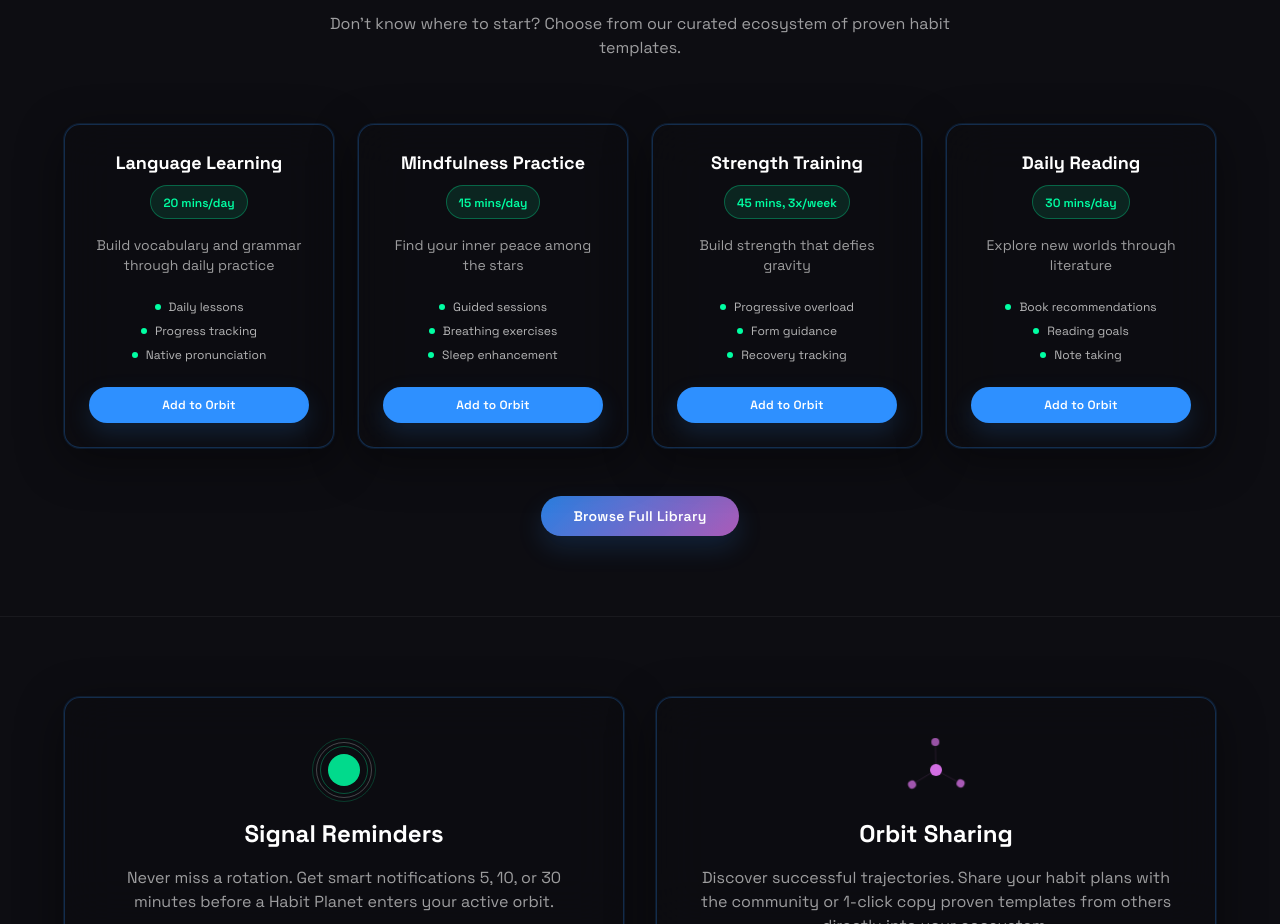
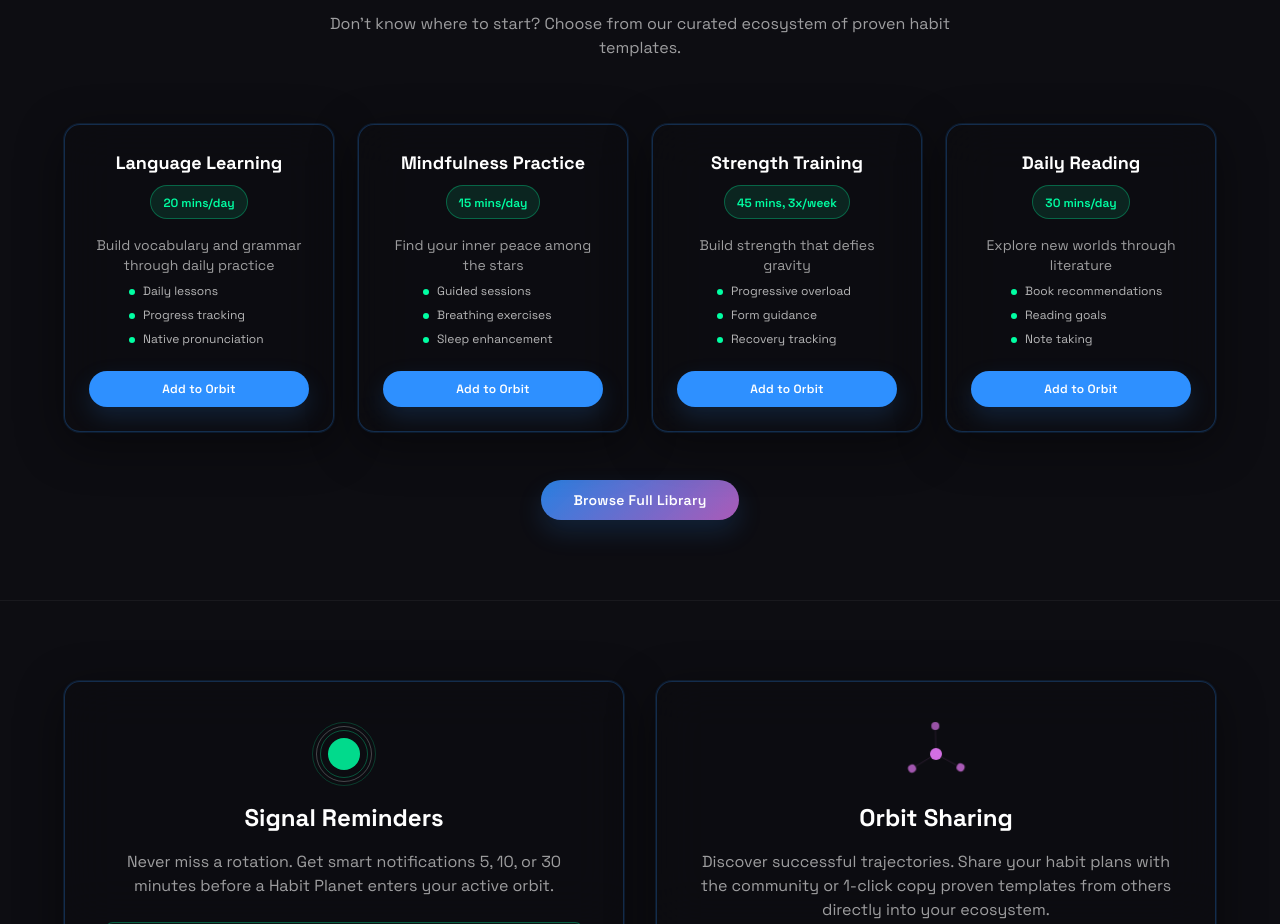
Before and after one commit to L02-bang6chia3/Orbit-landing-page, a React (Vite) app: page / in a window 1280 px wide. Shown: the part 2109-3033 px from the top of the page. Built offline with nearby package versions, Linux system fonts and the light colour scheme.

Commit message:
fix mini

```diff
--- a/src/components/HabitLibrary.jsx
+++ b/src/components/HabitLibrary.jsx
@@ -1,41 +1,41 @@
-import { motion } from "framer-motion";
-import { RevealSection, RevealItem } from "./RevealSection";
-import { HapticHoverCard } from "./HapticHoverCard";
-import { GlowButton } from "./GlowButton";
+import { motion } from 'framer-motion';
+import { RevealSection, RevealItem } from './RevealSection';
+import { HapticHoverCard } from './HapticHoverCard';
+import { GlowButton } from './GlowButton';
 
 const habitCards = [
   {
     id: 1,
-    title: "Language Learning",
-    duration: "20 mins/day",
-    description: "Build vocabulary and grammar through daily practice",
-    color: "orbit",
-    features: ["Daily lessons", "Progress tracking", "Native pronunciation"]
+    title: 'Language Learning',
+    duration: '20 mins/day',
+    description: 'Build vocabulary and grammar through daily practice',
+    color: 'orbit',
+    features: ['Daily lessons', 'Progress tracking', 'Native pronunciation'],
   },
   {
     id: 2,
-    title: "Mindfulness Practice",
-    duration: "15 mins/day",
-    description: "Find your inner peace among the stars",
-    color: "orbit",
-    features: ["Guided sessions", "Breathing exercises", "Sleep enhancement"]
+    title: 'Mindfulness Practice',
+    duration: '15 mins/day',
+    description: 'Find your inner peace among the stars',
+    color: 'orbit',
+    features: ['Guided sessions', 'Breathing exercises', 'Sleep enhancement'],
   },
   {
     id: 3,
-    title: "Strength Training",
-    duration: "45 mins, 3x/week",
-    description: "Build strength that defies gravity",
-    color: "orbit",
-    features: ["Progressive overload", "Form guidance", "Recovery tracking"]
+    title: 'Strength Training',
+    duration: '45 mins, 3x/week',
+    description: 'Build strength that defies gravity',
+    color: 'orbit',
+    features: ['Progressive overload', 'Form guidance', 'Recovery tracking'],
   },
   {
     id: 4,
-    title: "Daily Reading",
-    duration: "30 mins/day",
-    description: "Explore new worlds through literature",
-    color: "orbit",
-    features: ["Book recommendations", "Reading goals", "Note taking"]
-  }
+    title: 'Daily Reading',
+    duration: '30 mins/day',
+    description: 'Explore new worlds through literature',
+    color: 'orbit',
+    features: ['Book recommendations', 'Reading goals', 'Note taking'],
+  },
 ];
 
 export function HabitLibrary() {
@@ -58,23 +58,31 @@ export function HabitLibrary() {
           {habitCards.map((habit, i) => (
             <RevealItem key={habit.id} delay={i * 0.1}>
               <motion.div
+                className="h-full"
                 whileHover={{
                   y: -8,
                   scale: 1.02,
-                  transition: { type: "spring", stiffness: 300, damping: 20 }
+                  transition: { type: 'spring', stiffness: 300, damping: 20 },
                 }}
               >
-                <HapticHoverCard className="h-full p-6 text-center" hoverColor={habit.color}>
-                  <h3 className="text-lg font-bold text-white mb-2">{habit.title}</h3>
-                  <div className="inline-block mb-4 px-3 py-1 rounded-full border border-mint/30 bg-mint/10">
-                    <span className="text-xs font-semibold text-mint">{habit.duration}</span>
+                <HapticHoverCard
+                  className="flex h-full flex-col p-6 text-center"
+                  hoverColor={habit.color}
+                >
+                  <div className="min-h-[132px]">
+                    <h3 className="mb-2 text-lg font-bold text-white">{habit.title}</h3>
+
+                    <div className="mb-4 inline-block rounded-full border border-mint/30 bg-mint/10 px-3 py-1">
+                      <span className="text-xs font-semibold text-mint">{habit.duration}</span>
+                    </div>
+
+                    <p className="min-h-[48px] text-sm text-white/60">{habit.description}</p>
                   </div>
-                  <p className="text-sm text-white/60 mb-6">{habit.description}</p>
 
                   <div className="space-y-2 mb-6">
                     {habit.features.map((feature, j) => (
-                      <div key={j} className="flex items-center justify-center gap-2">
-                        <div className="h-1.5 w-1.5 rounded-full bg-mint"></div>
+                      <div key={j} className="flex items-start gap-2 text-left">
+                        <div className="ml-10 mt-1.5 h-1.5 w-1.5 shrink-0 rounded-full bg-mint"></div>
                         <span className="text-xs text-white/70">{feature}</span>
                       </div>
                     ))}
@@ -82,7 +90,7 @@ export function HabitLibrary() {
 
                   <GlowButton
                     variant={habit.color === 'mint' ? 'mint' : 'primary'}
-                    className="w-full text-xs"
+                    className="mt-auto w-full text-xs"
                   >
                     Add to Orbit
                   </GlowButton>
```
Also changed, not shown: 4 other files (tests, documents, lock files or other folders).
